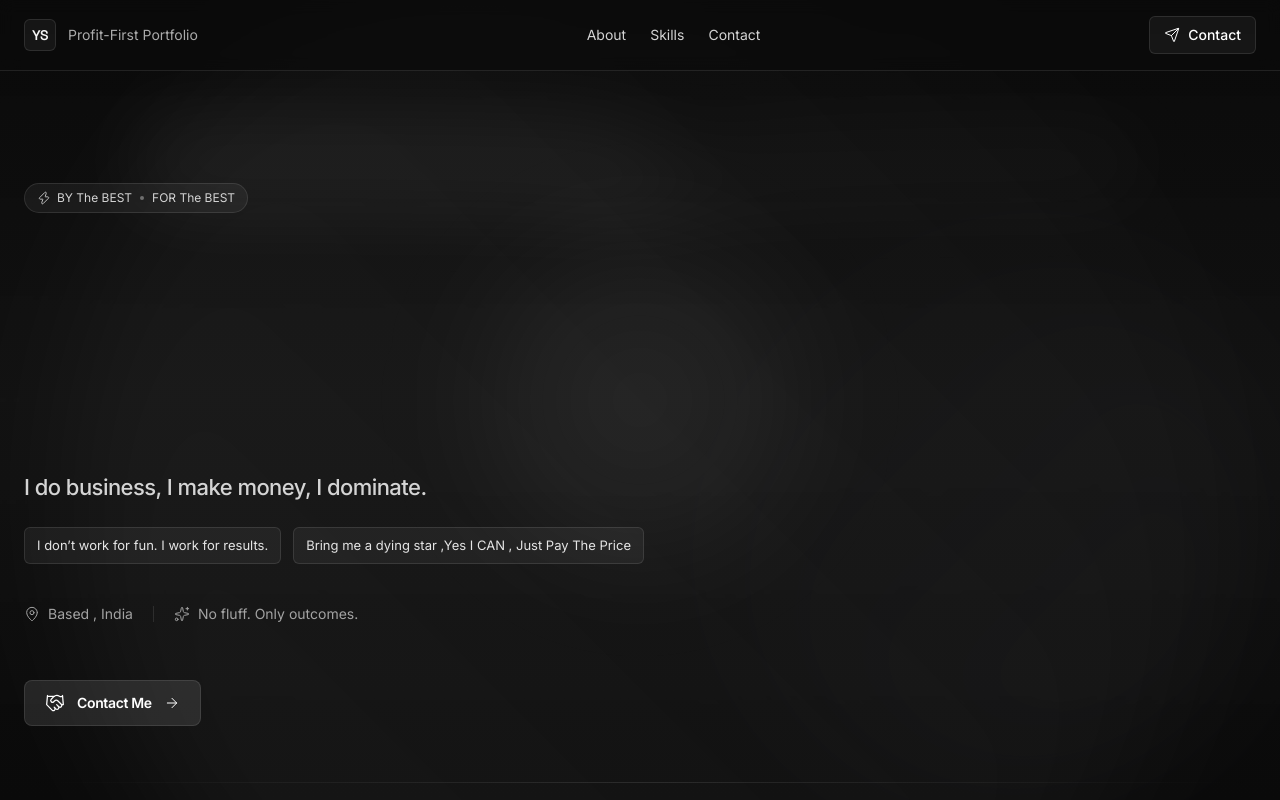
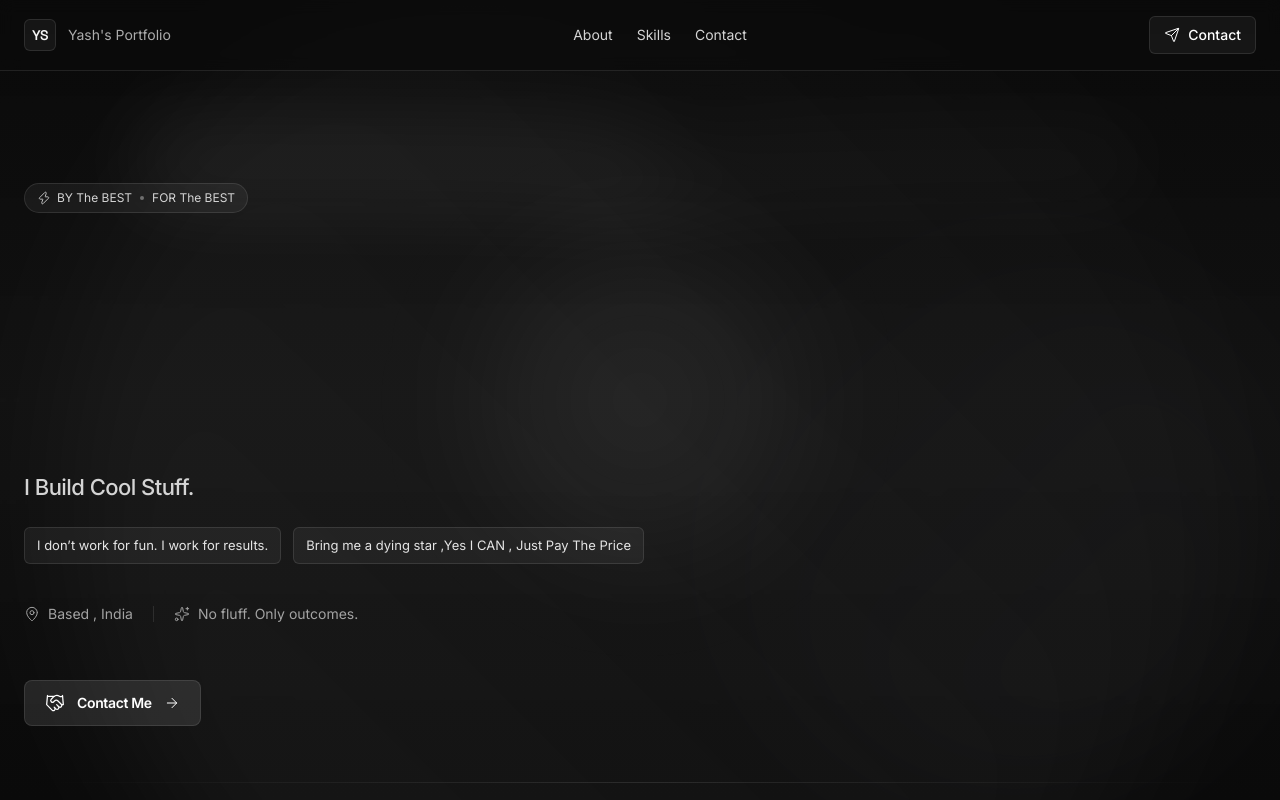
Before and after one commit to YashToOp/Portfolio, a plain HTML site: page index.html in a window 1280 px wide. Shown: the top 800 px of the page. Drawn offline with nearby package versions, Linux system fonts and the light colour scheme.

Commit message:
Update index.html

```diff
--- a/index.html
+++ b/index.html
@@ -1,7 +1,7 @@
 <html lang="en"><head>
     <meta charset="utf-8">
     <meta name="viewport" content="width=device-width, initial-scale=1">
-    <title>Yash Shaw — Portfolio</title>
+    <title>Yash Shaw - Portfolio</title>
     <meta name="theme-color" content="#0a0a0a">
     <link rel="preconnect" href="https://fonts.googleapis.com" crossorigin="">
     <link rel="preconnect" href="https://fonts.gstatic.com" crossorigin="">
@@ -26,7 +26,7 @@
       <div class="mx-auto max-w-7xl px-6 py-4 flex items-center justify-between">
         <div class="flex items-center gap-3">
           <div class="h-8 w-8 rounded-md bg-white/5 border border-white/10 flex items-center justify-center tracking-tight text-sm font-semibold" style="font-family: Space Grotesk, Inter, ui-sans-serif">YS</div>
-          <span class="text-sm text-neutral-300/80">Profit-First Portfolio</span>
+          <span class="text-sm text-neutral-300/80">Yash's Portfolio</span>
         </div>
         <nav class="hidden md:flex items-center gap-6 text-sm text-neutral-300">
           <a href="#about" class="hover:text-white transition-colors">About</a>
@@ -93,7 +93,7 @@
           </div>
 
           <p class="text-xl sm:text-2xl md:text-[22px] text-neutral-300 tracking-tight max-w-2xl -mt-3 sm:-mt-4" style="font-weight:500">
-            I do business, I make money, I dominate.
+            I Build Cool Stuff.
           </p>
 
           <div class="flex flex-wrap items-center gap-3">
```
